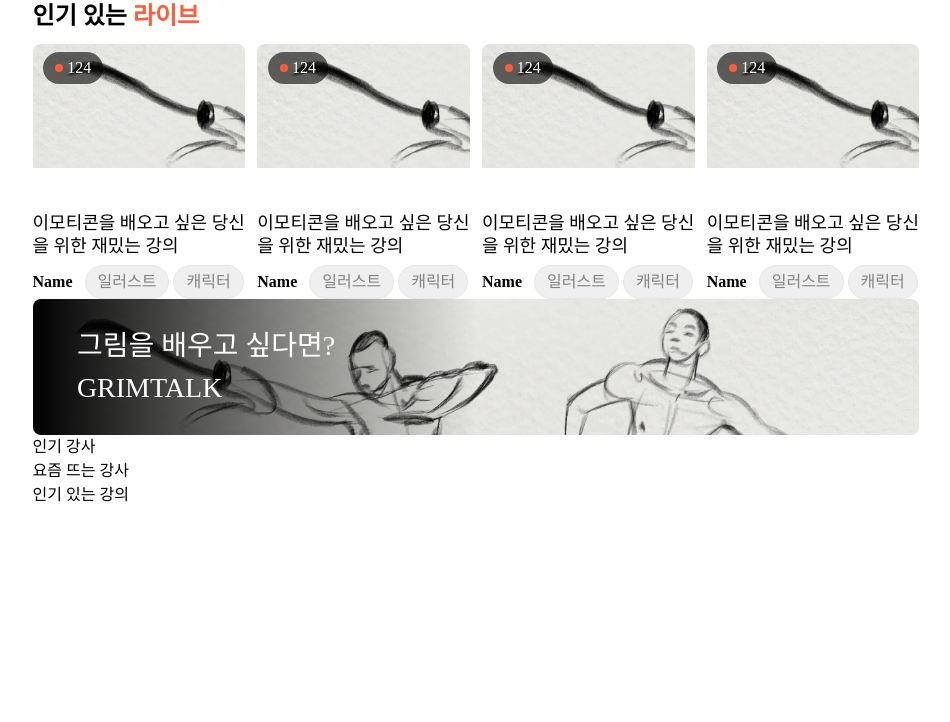
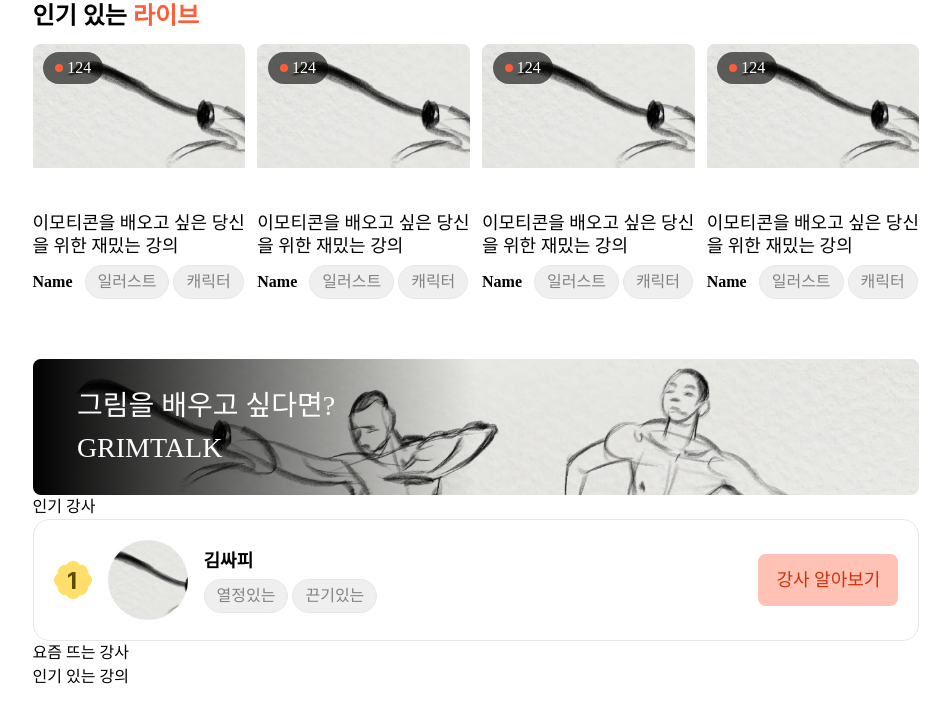
Before and after one commit to dnwnsrb11/grimtalk, a React (Vite) app: page / in a window 1280 px wide. Shown: the top 722 px of the page, without its empty margins (164-1114 px from the left). Built offline with nearby package versions, Linux system fonts and the light colour scheme; a web font is replaced by a local one.

Commit message:
design: 인기 강사 컴포넌트 완료

```diff
--- /dev/null
+++ b/src/components/mainPages/home/PopularInstructor.jsx
@@ -0,0 +1,39 @@
+import PopularIMG1 from '@/assets/banner/PopularIMG_1.svg';
+import testImg from '@/assets/banner/Test/TestImg.png';
+
+export const PopularInstructor = () => {
+  return (
+    <>
+      <div className="flex items-center justify-between rounded-2xl border p-[20px]">
+        <div className="flex items-center gap-4">
+          <div>
+            <img src={PopularIMG1} alt="imgf" className="h-[38px] w-[38px]" />
+          </div>
+          <div>
+            <div className="h-[80px] w-[80px] overflow-hidden rounded-full">
+              <img src={testImg} alt="Profile-img" className="h-[100%] w-[100%] object-cover" />
+            </div>
+          </div>
+          <div>
+            <div>
+              <p className="text-[18px] font-bold">김싸피</p>
+            </div>
+            <div className="mt-1">
+              <div className="mr-1 inline-block rounded-full border bg-bg-gray-color px-3 py-1">
+                <p className="text-text-gray-color">열정있는</p>
+              </div>
+              <div className="mr-1 inline-block rounded-full border bg-bg-gray-color px-3 py-1">
+                <p className="text-text-gray-color">끈기있는</p>
+              </div>
+            </div>
+          </div>
+        </div>
+        <div>
+          <div className="w-[140px] rounded-lg bg-[#FFC2B4] px-1 py-3 text-center">
+            <p className="text-lg font-medium text-[#D2310C]">강사 알아보기</p>
+          </div>
+        </div>
+      </div>
+    </>
+  );
+};
--- a/src/routes/pages/MainPage.jsx
+++ b/src/routes/pages/MainPage.jsx
@@ -1,5 +1,6 @@
 import { Banner } from '@/components/mainPages/home/Banner';
 import { LiveList } from '@/components/mainPages/home/LiveList';
+import { PopularInstructor } from '@/components/mainPages/home/PopularInstructor';
 import { useState } from 'react';
 import { useEffect } from 'react';
 
@@ -19,7 +20,7 @@ export const MainPage = () => {
             ))}
           </div>
         </div>
-        <div>
+        <div className="mt-[60px]">
           <Banner />
         </div>
         <div>
@@ -27,7 +28,9 @@ export const MainPage = () => {
             <h2>
               <span>인기</span> 강사
             </h2>
-            <div>{/* 인기강사 */}</div>
+            <div>
+              <PopularInstructor />
+            </div>
           </div>
           <div>
             <h2>
```
Also changed, not shown: src/assets/banner/PopularIMG_1.svg (added).
